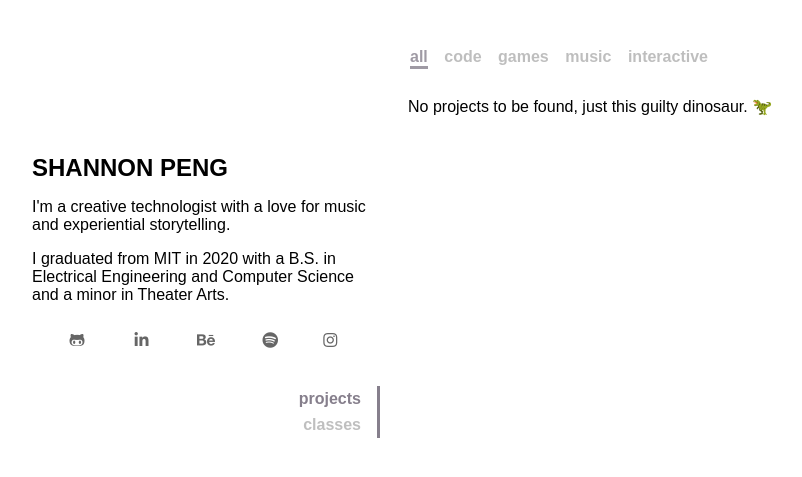
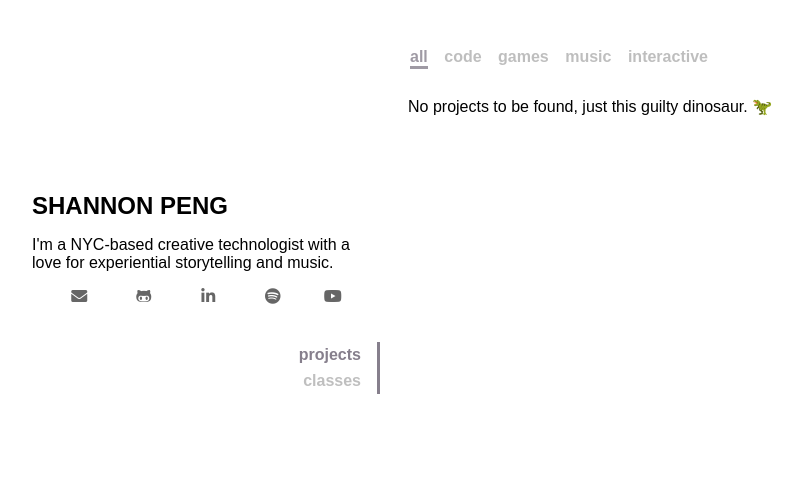
Before and after one commit to shannonpeng/shannonpeng.com, a Flask app: page / in a window 1280 px wide. Shown: the top 477 px of the page, without its empty margins (4-806 px from the left). Run offline with Flask 2, Linux system fonts and the light colour scheme; data that the repository does not hold is empty; some libraries are stand-ins or nearby versions; some web fonts are replaced.

Commit message:
Change social icons and other minor edits

```diff
--- a/app/static/styles/less/styles.less
+++ b/app/static/styles/less/styles.less
@@ -8,7 +8,7 @@
 			position: absolute;
 			right: 0;
 			max-width: 350px;
-			margin-top: 40%;
+			margin-top: 50%;
 			padding-left: 36px;
 			text-align: left;
 
@@ -17,18 +17,17 @@
 				font-family: futura-pt, sans-serif;
 			}
 			.social {
-				display: inline-block;
 				margin: 12px 0;
 				opacity: 1;
 				color: inherit;
+				text-align: center;
 				position: relative;
 				.transition(3*@transition-time, opacity);
 
 				li {
 					width: @social-icon-width;
 					display: inline-block;
-					margin-left: @social-icon-width;
-					text-align: center;
+					margin: 0 @social-icon-width/2;
 					opacity: @hover-opacity;
 					.transition(@transition-time, opacity);
 					&:hover {
--- a/app/static/styles/main.css
+++ b/app/static/styles/main.css
@@ -93,7 +93,7 @@ footer p:nth-child(2) {
   position: absolute;
   right: 0;
   max-width: 350px;
-  margin-top: 40%;
+  margin-top: 50%;
   padding-left: 36px;
   text-align: left;
 }
@@ -102,10 +102,10 @@ footer p:nth-child(2) {
   font-family: futura-pt, sans-serif;
 }
 #main .sidebar > .content .social {
-  display: inline-block;
   margin: 12px 0;
   opacity: 1;
   color: inherit;
+  text-align: center;
   position: relative;
   -webkit-transition: opacity 450ms ease-in-out;
   transition: opacity 450ms ease-in-out;
@@ -113,8 +113,7 @@ footer p:nth-child(2) {
 #main .sidebar > .content .social li {
   width: 30px;
   display: inline-block;
-  margin-left: 30px;
-  text-align: center;
+  margin: 0 15px;
   opacity: 0.6;
   -webkit-transition: opacity 150ms ease-in-out;
   transition: opacity 150ms ease-in-out;
--- a/app/templates/base.html
+++ b/app/templates/base.html
@@ -3,7 +3,7 @@
     <head>
         {% block head %}
 
-        <title>{% block title %} / shannon peng{% endblock %}</title>
+        <title>{% block title %} / Shannon Peng{% endblock %}</title>
 
         <!-- favicon -->
         <link rel="shortcut icon" href="{{ url_for('static', filename='favicon.png') }}" />
--- a/app/templates/index.html
+++ b/app/templates/index.html
@@ -1,7 +1,7 @@
 {% extends "base.html" %}
 
 {% block title %}
-    shannon peng
+    Shannon Peng
 {% endblock %}
 
 {% block content %}
@@ -10,8 +10,7 @@
 		<div class="sidebar">
 			<div class="content">
 				<a href="/"><h2 class="title">SHANNON PENG</h2></a>
-				<p>I'm a creative technologist with a love for music and experiential storytelling.</p>
-				<p>I graduated from MIT in 2020 with a B.S. in Electrical Engineering and Computer Science and a minor in Theater Arts.</p>
+				<p>I'm a NYC-based creative technologist with a love for experiential storytelling and music.</p>
 				<div class="stats">
 					<div class="content">
 						{% for stat in stats %}
@@ -68,11 +67,11 @@
 				    </div>
 				</div>
 				<ul class="social">
+			        <li><a href="mailto:shannonspeng@gmail.com" target="_blank"><i class="fas fa-envelope"></i></a></li>
 			        <li><a href="//github.com/shannonpeng" target="_blank"><i class="fab fa-github-alt"></i></a></li>
 			        <li><a href="//linkedin.com/in/shannonspeng" target="_blank"><i class="fab fa-linkedin-in"></i></a></li>
-			        <li><a href="//behance.net/shannonpeng" target="_blank"><i class="fab fa-behance"></i></a></li>
 			        <li><a href="//open.spotify.com/user/shannon.penguin" target="_blank"><i class="fab fa-spotify"></i></a>
-			        <li><a href="//instagram.com/shannonpenguin" target="_blank"><i class="fab fa-instagram"></i></a></li>
+			        <li><a href="//youtube.com/channel/UCQP9OWLKwvmY9X4dqYAGwlg/" target="_blank"><i class="fab fa-youtube"></i></a>
 			    </ul>
 			    <ul class="nav">
 			    	<a href="/"><li {% if page=="projects" %}class="selected"{% endif %}>projects</li></a>
--- a/app/templates/project.html
+++ b/app/templates/project.html
@@ -171,8 +171,8 @@
 </div>
 <footer>
 	<div class="content">
-		<p>made with <i class="fas fa-magic"></i> by shannon peng</p>
-		<p>&copy; copyright 2020</p>
+		<p>Made with <i class="fas fa-magic"></i> by Shannon Peng</p>
+		<p>&copy; Copyright 2020</p>
 	</div>
 </footer>
 {% endblock %}
```
Also changed, not shown: app/content/projects/115-grid-sequencer.md (+3 -3 lines), app/content/projects/dystopian-tsa-scan.md (+8 -8 lines), app/content/projects/ringtone.md (+1 -0 lines).
